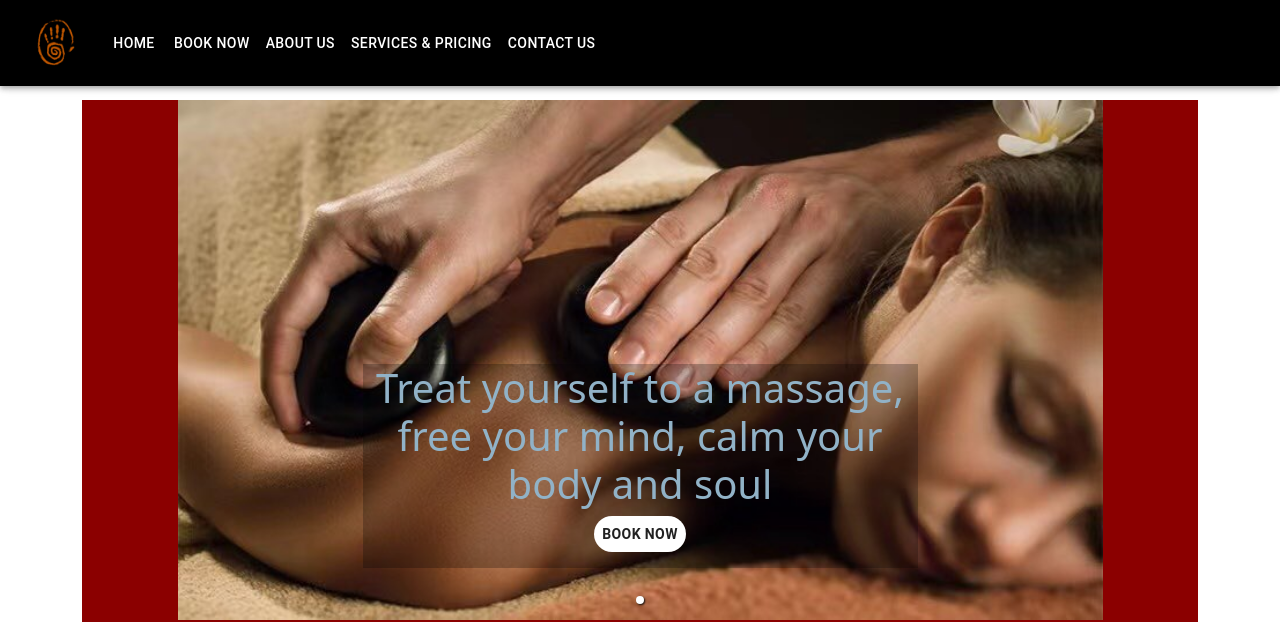
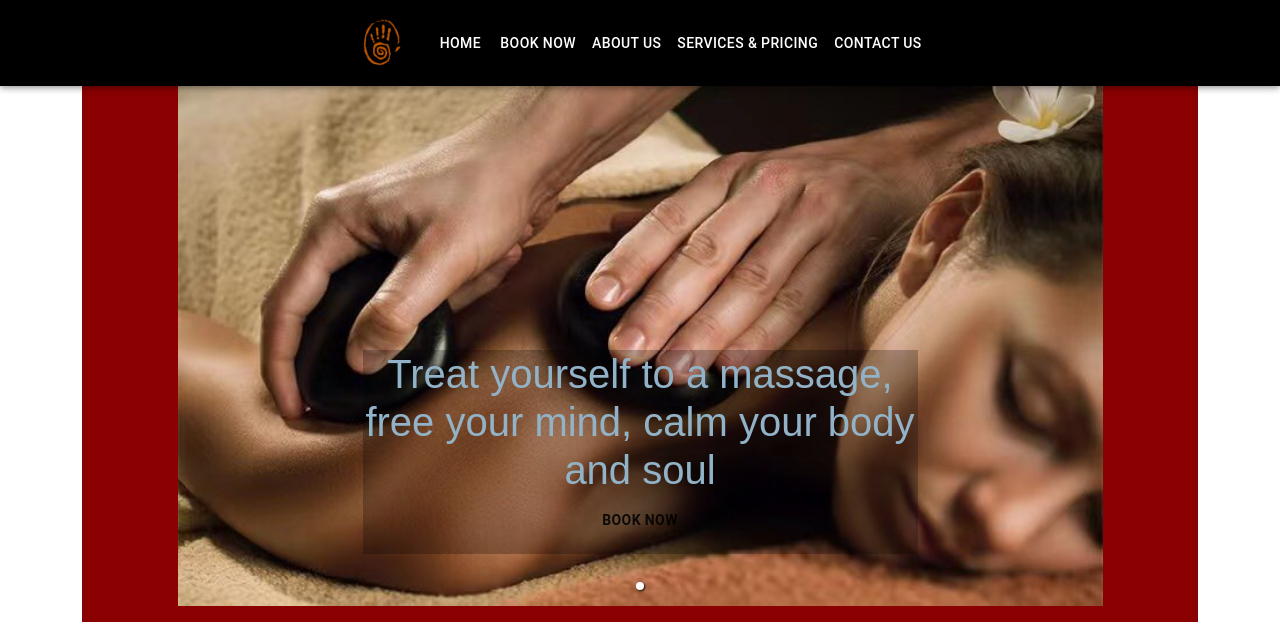
Before and after one commit to NSen29/TakapunaMassage, a React (Create React App) app in the folder takapuna-massage-frontend/: page / in a window 1280 px wide. Shown: the top 622 px of the page. Built offline with nearby package versions, Linux system fonts and the light colour scheme; the HTML template or start-up script is replaced by a standard one.

Commit message:
Updated Font
Updated Font for Home page, placed navbar in the center,

```diff
--- a/takapuna-massage-frontend/src/App.css
+++ b/takapuna-massage-frontend/src/App.css
@@ -1,7 +1,7 @@
 html,
 body {
   margin: 10;
-  margin-top: 100px;
+  margin-top: 86px;
   font-family: -apple-system, BlinkMacSystemFont, "Segoe UI", "Roboto", "Oxygen",
     "Ubuntu", "Cantarell", "Fira Sans", "Droid Sans", "Helvetica Neue",
     sans-serif;
@@ -21,6 +21,8 @@ body {
 }
 
 .nav-container {
+  display: flex;
+  justify-content: center;
   color: white;
   background-color: black;
 }
--- a/takapuna-massage-frontend/src/components/Home.css
+++ b/takapuna-massage-frontend/src/components/Home.css
@@ -2,9 +2,12 @@
   display: flex;
   justify-content: center;
   align-items: center;
+  object-fit: cover;
 }
 
+@import url('https://fonts.googleapis.com/css2?family=Cedarville+Cursive&family=Dancing+Script:wght@700&display=swap');
 .text-on-image {
+  font-family: 'Dancing Script', sans-serif;
   position: absolute;
   right: 20%;
   left: 20%;
@@ -13,22 +16,40 @@
   justify-content: center;
   align-items: center;
   background: rgba(0, 0, 0, 0.25);
+  object-fit: cover;
 }
 .head-text {
   position: relative;
 }
 
 .footer {
+  margin-top:0px;
   position: absolute;
   padding-bottom: 50px;
   background-color: #c60000;
   width: 1500px;
   font-size: larger;
 }
+@import url('https://fonts.googleapis.com/css2?family=Belleza&display=swap');
+.picture-text {
 
-.picture-text {
+  font-family: 'Belleza', sans-serif;
+  font-style: italic;
   padding-left: 5%;
   padding-right: 5%;
   align-content: center;
   text-align: center;
 }
+
+.home .btn {
+  background-color: rgb(105, 107, 106);
+  color: rgb(214, 7, 7);
+  outline-color: rgb(202, 5, 5) ;
+  outline-width: medium;
+  border: none;
+  font-size: 17pt;
+  padding: 0.9rem;
+  cursor: pointer;
+  width: 30%;
+  border-radius: 30px;
+}
--- a/takapuna-massage-frontend/src/components/Navbar.js
+++ b/takapuna-massage-frontend/src/components/Navbar.js
@@ -12,7 +12,7 @@ export class Navbar extends Component {
   render() {
     return (
       <AppBar>
-        <Toolbar className="nav-container">
+        <Toolbar className="nav-container" >
           <IconButton edge="start" color="inherit">
             <Button color="inherit" component={Link} to="/">
               <img
--- a/takapuna-massage-frontend/src/components/PriceButtons.js
+++ b/takapuna-massage-frontend/src/components/PriceButtons.js
@@ -1,6 +1,7 @@
 import Button from 'react-bootstrap/Button';
 import Collapse from 'react-bootstrap/Collapse';
 import React, { useState, } from 'react';
+import '../styles/price.css';
 
 export function HoverText5() {
     const [open, setOpen] = useState(false);
@@ -169,7 +170,9 @@ export function HoverText1() {
       <Collapse in={open}>
         <div id="Upper Body">
        <br></br>
-
+       **********************************************************************
+                        <br></br>
+                        <br></br>
 
 Hot stone massage is a variation on classic massage therapy. Heated smooth, flat stones are placed on key points on the body. The massage therapist may also hold the stones and use them to massage certain areas of the body. The heat warms and relaxes the muscles, which allows the therapist to apply deeper pressure, if desired. The warmth of the hot stones improves circulation and calms the nervous system. People also get hot stone massage for a variety of health conditions:
 
@@ -182,7 +185,17 @@ Osteoarthritis and arthritis pain
 Stress, anxiety and tension
 
 Insomnia
+            <br></br>
+            <br></br>
+**********************************************************************
+                        <br></br>
+            <br></br>
 
+Cupping or Gua Sha refers to an entire body service. This is accomplished by rubbing the muscles with long gliding strokes in the direction of blood returning to the heart.
+
+ When injuries occur deep in the muscle, bleeding often occurs causing deep bruises. There will also be edema in the area involving the coagulation of sticky proteins. The combining presence of these elements usually results in stagnation of circulation to the area - resulting in pain, dysfunction, and chronic conditions.
+
+ The vacuum formed by Cupping draws up the old non-circulating stagnant blood and sticky fluids from the area, bringing them up to the surface and away from the injury so that healthy free circulation can be restored to the affected area, thus creating space for oxygen, living cells and nutrients for faster recovery.
 
         </div>
             </Collapse>
--- a/takapuna-massage-frontend/src/pages/home.js
+++ b/takapuna-massage-frontend/src/pages/home.js
@@ -43,7 +43,8 @@ export class home extends Component {
                   <Button
                     style={{
                       borderRadius: 35,
-                      backgroundColor: "#FFFFFF",
+                      borderColor: "#91b2c7",
+                      borderWidth: 30,
                       fontWeight: "bold",
                     }}
                     color="black"
--- a/takapuna-massage-frontend/src/pages/pricing.js
+++ b/takapuna-massage-frontend/src/pages/pricing.js
@@ -93,7 +93,8 @@ for $50   </p>
             45 min session
             for $70 / 60 min session
             for $85 / 90 min session
-           for $125 / 120 min session for $160
+
+           for $125  /  <br></br> 120 min session for $160
 
          </CardSubtitle>
         <CardText className = "mb-2 text-success">
@@ -119,7 +120,7 @@ for $50   </p>
     <CardSubtitle className = "mb-2 text-white" tag = "h6" >
             30 min session
             for $50 / 45 min session
-            for $75 / 60 min session for
+            for $75 / 60 min session
          for $90
 
     </CardSubtitle>
@@ -173,7 +174,8 @@ for $50   </p>
  Additional Services</CardTitle>
                                     <CardSubtitle className="mb-2 text-white" tag="h6" text={{ color: 'white' }}>
                                         Cupping for $30 / Gua Sha for $40 / Hot Stone for $30
-                                        *Timings will vary for each service
+                                        <br></br>
+                                        *Timings will vary for each service (Please contact us first)
      </CardSubtitle>
                                     <CardText  >
 
--- a/takapuna-massage-frontend/src/styles/price.css
+++ b/takapuna-massage-frontend/src/styles/price.css
@@ -57,14 +57,6 @@
     justify-content: center;
 }
 
-.pricing .Button Button {
-    padding: 8px;
-    background-color: red;
-    border: none;
-    transition: 0.2s;
-    margin-bottom: 8px;
-    border-radius: 3px;
-}
 
 .pricing .Button Button:hover {
     background: white
@@ -117,7 +109,7 @@
     justify-content: space-between;
 }
 
- .btn {
+.btn {
     background-color: rgb(105, 107, 106);
     color: rgb(214, 7, 7);
     outline-color: rgb(202, 5, 5) ;
@@ -130,10 +122,10 @@
     border-radius: 30px;
 }
 
- .btn:hover {
+.pricing  .btn:hover {
     opacity: 0.9;
 }
 
-.btn:focus {
+.pricing .btn:focus {
     outline: none;
 }
```
